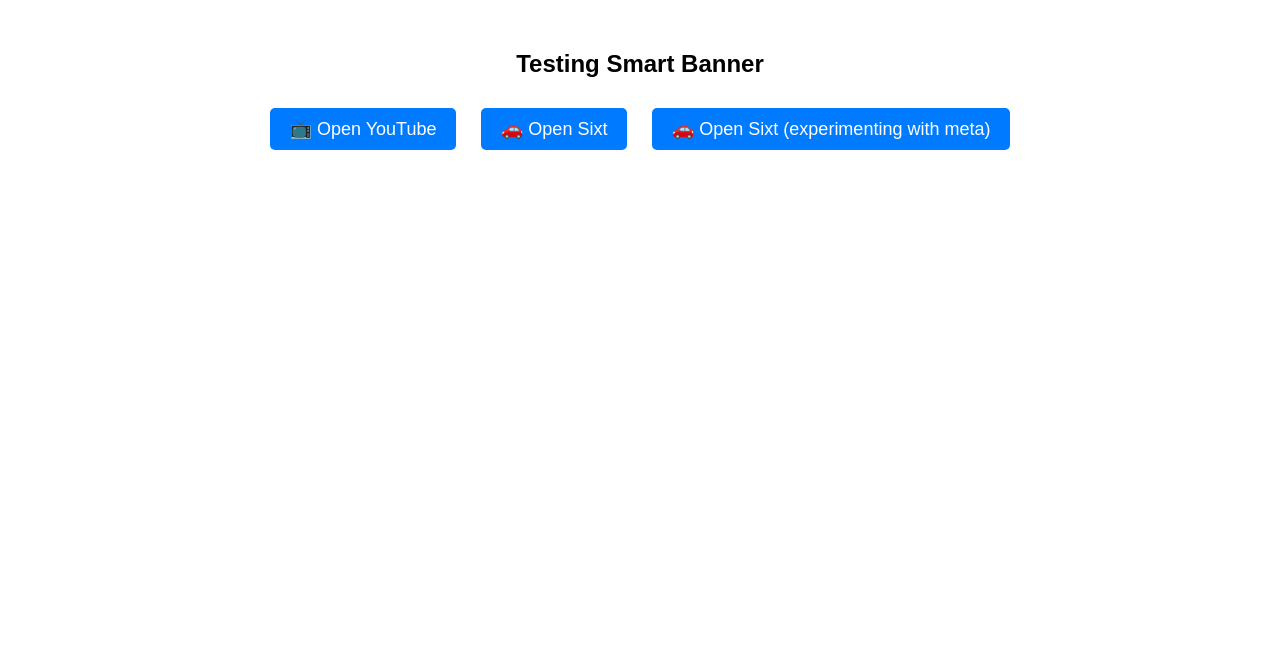
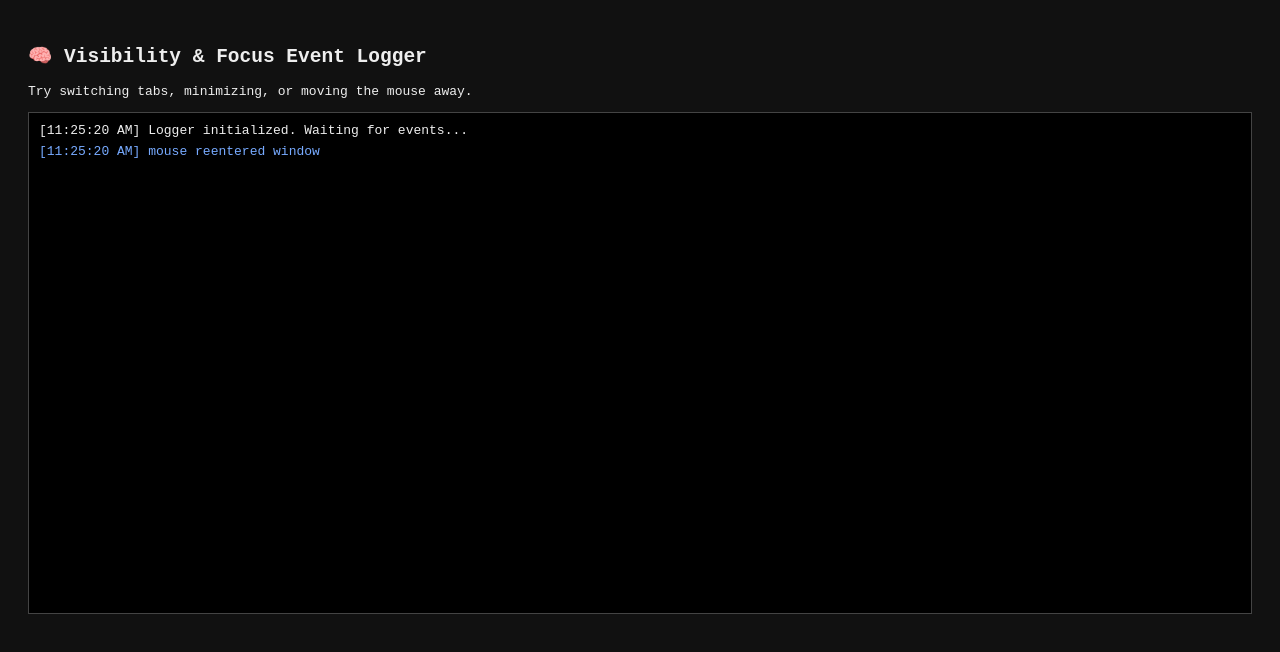
Before and after one commit to antonshpylenia/testtign, a plain HTML site: page index.html in a window 1280 px wide. Drawn offline with Linux system fonts and the light colour scheme.

Commit message:
Revise HTML structure for visibility and focus testing

```diff
--- a/index.html
+++ b/index.html
@@ -1,39 +1,84 @@
 <!DOCTYPE html>
 <html lang="en">
 <head>
-    <meta charset="UTF-8">
-    <meta name="viewport" content="width=device-width, initial-scale=1.0">
-    <title>Smart Banner Test</title>
+<meta charset="UTF-8" />
+<title>Visibility & Focus Test</title>
 <style>
   body {
-            font-family: Arial, sans-serif;
-            text-align: center;
-            margin: 50px;
+    font-family: monospace;
+    background: #111;
+    color: #eee;
+    padding: 20px;
   }
-        a {
-            display: inline-block;
-            text-decoration: none;
-            background-color: #007bff;
-            color: white;
-            padding: 10px 20px;
-            border-radius: 5px;
-            margin: 10px;
-            font-size: 18px;
-            transition: background-color 0.3s;
+  #log {
+    border: 1px solid #444;
+    padding: 10px;
+    height: 60vh;
+    overflow-y: auto;
+    background: #000;
   }
-        a:hover {
-            background-color: #0056b3;
+  .event {
+    margin-bottom: 6px;
   }
+  .hidden { color: #f77; }
+  .focus { color: #7f7; }
+  .blur { color: #ff7; }
+  .mouse { color: #7af; }
 </style>
 </head>
 <body>
+  <h2>🧠 Visibility & Focus Event Logger</h2>
+  <p>Try switching tabs, minimizing, or moving the mouse away.</p>
+  <div id="log"></div>
 
-    <h2>Testing Smart Banner</h2>
+  <script>
+    const logBox = document.getElementById('log');
 
-    <a href="./youtube.html">📺 Open YouTube</a>
-    <a href="./sixt.html">🚗 Open Sixt</a>
-    <a href="./sixt2.html">🚗 Open Sixt (experimenting with meta)</a>
+    function log(msg, cls = '') {
+      const div = document.createElement('div');
+      div.className = `event ${cls}`;
+      div.textContent = `[${new Date().toLocaleTimeString()}] ${msg}`;
+      logBox.appendChild(div);
+      logBox.scrollTop = logBox.scrollHeight;
+      console.log(msg);
+    }
 
+    // Page Visibility API
+    document.addEventListener('visibilitychange', () => {
+      if (document.hidden) {
+        log('document.hidden = true (tab not visible)', 'hidden');
+      } else {
+        log('document.hidden = false (tab visible again)', 'focus');
+      }
+    });
 
+    // Focus/Blur on window
+    window.addEventListener('focus', () => log('window focus', 'focus'));
+    window.addEventListener('blur', () => log('window blur', 'blur'));
+
+    // Mouse leaves window (good for detecting intent to close or switch)
+    window.addEventListener('mouseout', e => {
+      if (!e.relatedTarget && !e.toElement) {
+        log('mouse left window → possible tab switch or close', 'mouse');
+      }
+    });
+
+    // Mouse reenters window
+    window.addEventListener('mouseover', e => {
+      if (!e.relatedTarget && !e.fromElement) {
+        log('mouse reentered window', 'mouse');
+      }
+    });
+
+    // Before unload (user tries to close or refresh tab)
+    window.addEventListener('beforeunload', e => {
+      log('⚠️ beforeunload event fired (tab close/refresh attempt)', 'hidden');
+      // Uncomment to test confirmation dialog (not all browsers show it now)
+      // e.preventDefault();
+      // e.returnValue = '';
+    });
+
+    log('Logger initialized. Waiting for events...');
+  </script>
 </body>
 </html>
```
Lines whose indentation alone changed are shown as unchanged.
